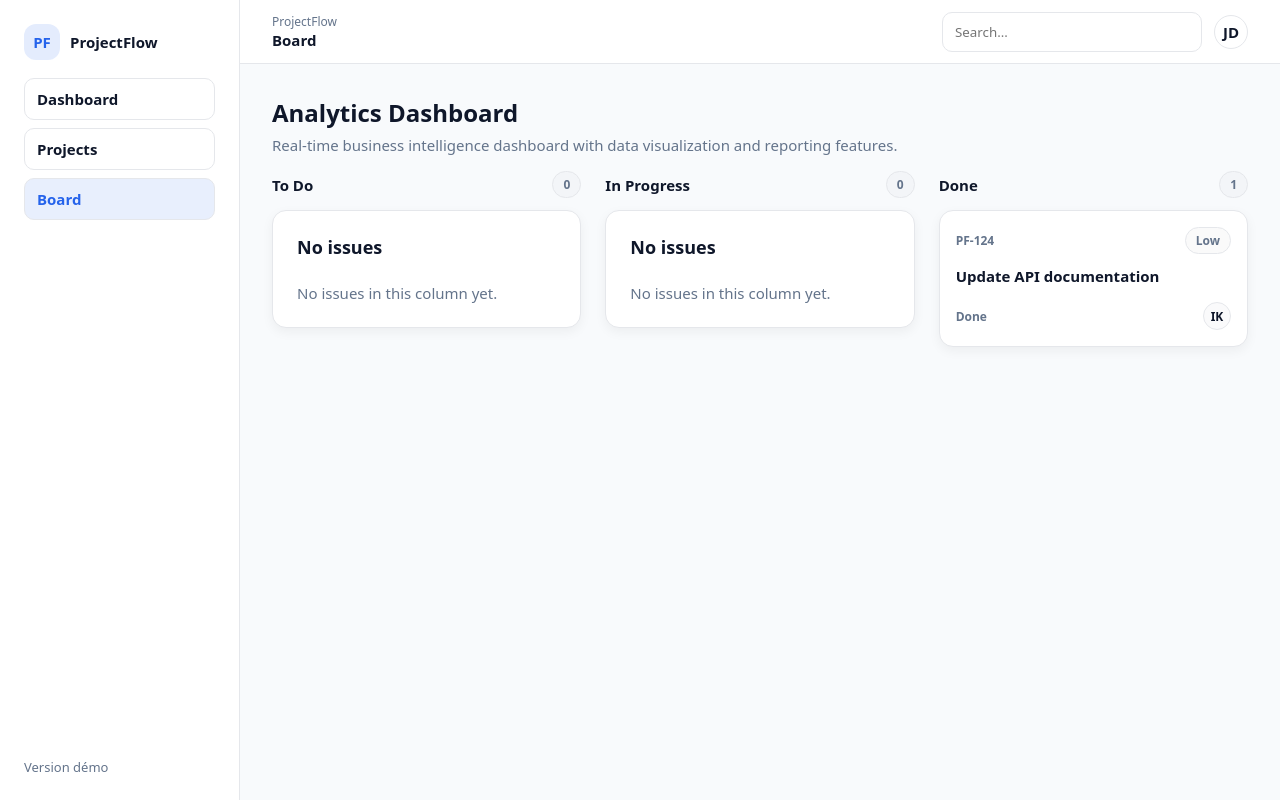
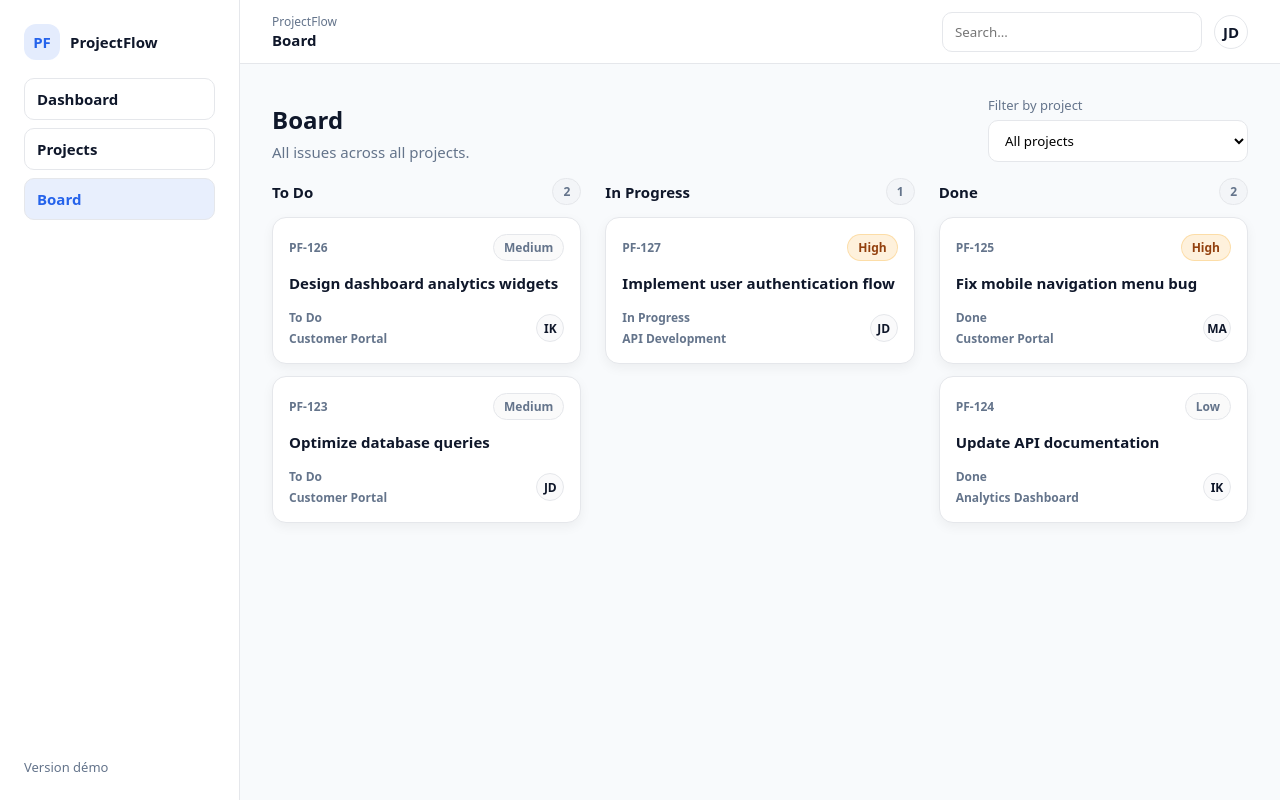
Before and after one commit to USF1416/projectFlow, a React (Vite) app: page /board in a window 1280 px wide. Before the commit this address led to /board/p1. Built offline with nearby package versions, Linux system fonts and the light colour scheme.

Commit message:
Board global + filtre

```diff
--- a/src/pages/BoardPage.jsx
+++ b/src/pages/BoardPage.jsx
@@ -1,11 +1,14 @@
-import { useMemo } from "react";
-import { useParams } from "react-router-dom";
+import { useMemo, useState, useEffect } from "react";
+import { useParams, useNavigate } from "react-router-dom";
 import Badge from "../components/ui/Badge";
 import EmptyState from "../components/ui/EmptyState";
 import IssueModal from "../components/IssueModal";
+import Select from "../components/ui/Select";
 
 export default function BoardPage({ data }) {
-  const { projectId } = useParams();
+  const { projectId } = useParams(); // peut être undefined sur /board
+  const navigate = useNavigate();
+
   const {
     projects,
     issues,
@@ -17,27 +20,51 @@ export default function BoardPage({ data }) {
     updateIssue,
   } = data;
 
-  const project = projects.find((p) => p.id === projectId);
+  // filtre local : par défaut "all"
+  const [selectedProjectId, setSelectedProjectId] = useState(
+    projectId || "all",
+  );
 
-  const projectIssues = useMemo(() => {
-    return issues.filter((i) => i.projectId === projectId);
-  }, [issues, projectId]);
+  // si l’URL change (ex: /board/p2), on sync le select
+  useEffect(() => {
+    setSelectedProjectId(projectId || "all");
+  }, [projectId]);
+
+  const selectedProject = useMemo(() => {
+    if (selectedProjectId === "all") return null;
+    return projects.find((p) => p.id === selectedProjectId) || null;
+  }, [projects, selectedProjectId]);
+
+  const visibleIssues = useMemo(() => {
+    if (selectedProjectId === "all") return issues;
+    return issues.filter((i) => i.projectId === selectedProjectId);
+  }, [issues, selectedProjectId]);
 
   const byStatus = useMemo(() => {
     return {
-      todo: projectIssues.filter((i) => i.status === "todo"),
-      in_progress: projectIssues.filter((i) => i.status === "in_progress"),
-      done: projectIssues.filter((i) => i.status === "done"),
+      todo: visibleIssues.filter((i) => i.status === "todo"),
+      in_progress: visibleIssues.filter((i) => i.status === "in_progress"),
+      done: visibleIssues.filter((i) => i.status === "done"),
     };
-  }, [projectIssues]);
+  }, [visibleIssues]);
 
   const userById = (id) => users.find((u) => u.id === id);
+  const projectById = (id) => projects.find((p) => p.id === id);
 
-  if (!project) {
+  const onFilterChange = (value) => {
+    setSelectedProjectId(value);
+
+    // On garde l’URL cohérente (propre pour navigation)
+    if (value === "all") navigate("/board");
+    else navigate(`/board/${value}`);
+  };
+
+  // si projects est vide (rare), on gère proprement
+  if (!projects || projects.length === 0) {
     return (
       <EmptyState
-        title="Project not found"
-        description="The project you are trying to open does not exist."
+        title="No projects"
+        description="Create a project first to start managing issues."
       />
     );
   }
@@ -46,10 +73,29 @@ export default function BoardPage({ data }) {
     <div style={{ display: "grid", gap: 16 }}>
       <div className="board-header">
         <div>
-          <h1 style={{ fontSize: 24 }}>{project.name}</h1>
+          <h1 style={{ fontSize: 24 }}>
+            {selectedProject ? selectedProject.name : "Board"}
+          </h1>
           <p style={{ color: "var(--color-muted)", marginTop: 6 }}>
-            {project.description}
+            {selectedProject
+              ? selectedProject.description
+              : "All issues across all projects."}
           </p>
+        </div>
+
+        <div style={{ width: 260 }}>
+          <Select
+            label="Filter by project"
+            value={selectedProjectId}
+            onChange={(e) => onFilterChange(e.target.value)}
+          >
+            <option value="all">All projects</option>
+            {projects.map((p) => (
+              <option key={p.id} value={p.id}>
+                {p.name}
+              </option>
+            ))}
+          </Select>
         </div>
       </div>
 
@@ -61,6 +107,8 @@ export default function BoardPage({ data }) {
                 key={it.id}
                 issue={it}
                 assignee={userById(it.assigneeId)}
+                project={projectById(it.projectId)}
+                showProject={selectedProjectId === "all"}
                 onOpen={openIssue}
               />
             ))
@@ -79,6 +127,8 @@ export default function BoardPage({ data }) {
                 key={it.id}
                 issue={it}
                 assignee={userById(it.assigneeId)}
+                project={projectById(it.projectId)}
+                showProject={selectedProjectId === "all"}
                 onOpen={openIssue}
               />
             ))
@@ -97,6 +147,8 @@ export default function BoardPage({ data }) {
                 key={it.id}
                 issue={it}
                 assignee={userById(it.assigneeId)}
+                project={projectById(it.projectId)}
+                showProject={selectedProjectId === "all"}
                 onOpen={openIssue}
               />
             ))
@@ -136,7 +188,7 @@ function Column({ title, items, children }) {
   );
 }
 
-function IssueCard({ issue, assignee, onOpen }) {
+function IssueCard({ issue, assignee, project, showProject, onOpen }) {
   return (
     <div
       className="issue-card"
@@ -153,7 +205,18 @@ function IssueCard({ issue, assignee, onOpen }) {
       <p className="issue-title">{issue.title}</p>
 
       <div className="issue-footer">
-        <span className="issue-small">{labelStatus(issue.status)}</span>
+        <div style={{ display: "grid", gap: 4 }}>
+          <span className="issue-small">{labelStatus(issue.status)}</span>
+          {showProject && project ? (
+            <span
+              className="issue-small"
+              style={{ color: "var(--color-muted)" }}
+            >
+              {project.name}
+            </span>
+          ) : null}
+        </div>
+
         <div className="mini-avatar" title={assignee?.name}>
           {assignee?.initials || "?"}
         </div>
--- a/src/router/AppRouter.jsx
+++ b/src/router/AppRouter.jsx
@@ -15,10 +15,7 @@ export default function AppRouter({ data }) {
         <Route path="/dashboard" element={<DashboardPage data={data} />} />
         <Route path="/projects" element={<ProjectsPage data={data} />} />
 
-        <Route
-          path="/board"
-          element={<Navigate to={`/board/${data.projects[0].id}`} replace />}
-        />
+        <Route path="/board" element={<BoardPage data={data} />} />
         <Route path="/board/:projectId" element={<BoardPage data={data} />} />
       </Route>
 
```
